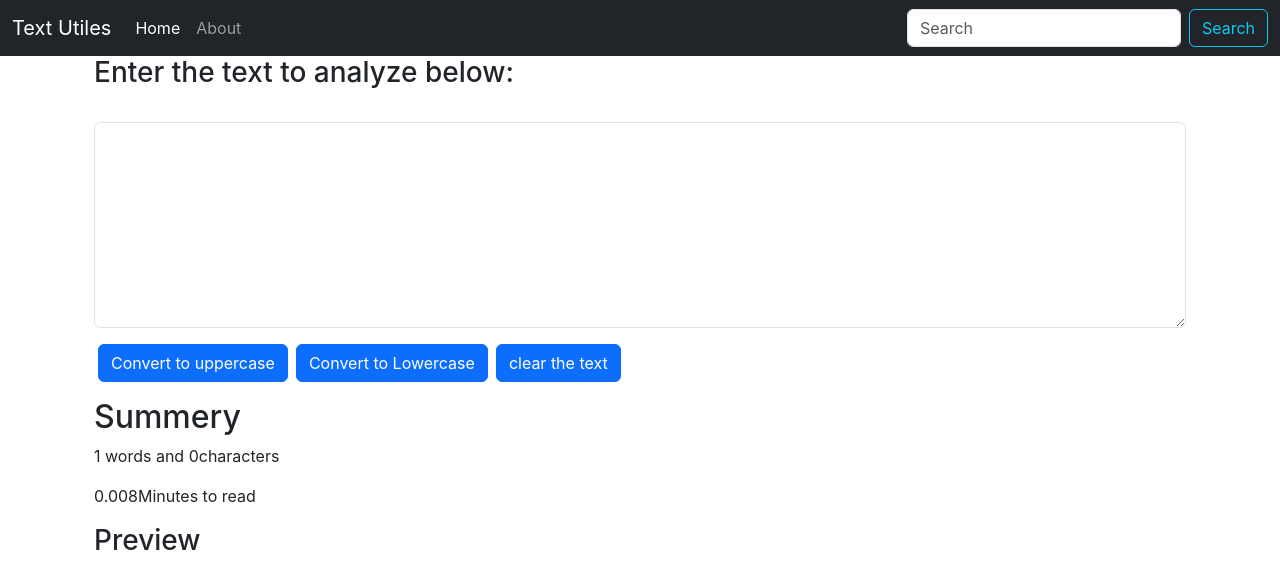
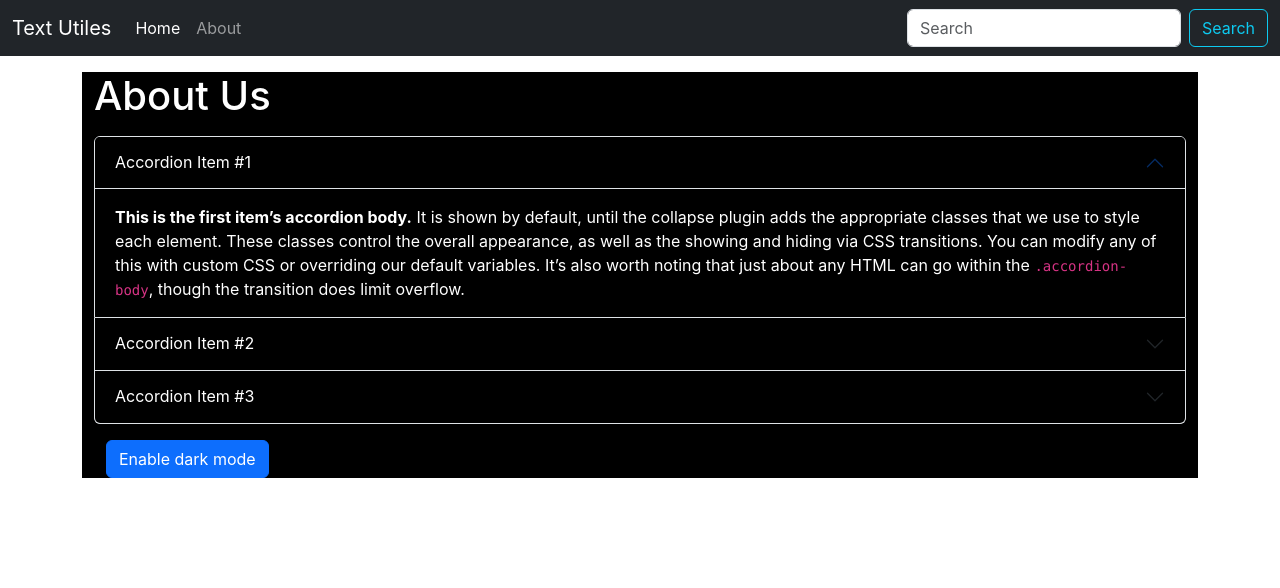
Before and after one commit to ponting12/ReactwithHarry, a React (Create React App) app: page / in a window 1280 px wide. Shown: the top 588 px of the page. Built offline with nearby package versions, Linux system fonts and the light colour scheme.

Commit message:
adding dark theme

```diff
--- a/src/App.js
+++ b/src/App.js
@@ -1,14 +1,16 @@
 import logo from "./logo.svg";
 import "./App.css";
 import Navbar from "./components/Navbar";
-import TextForm from "./components/TextForm";
+//import TextForm from "./components/TextForm";
+import About from "./components/About";
 
 function App() {
   return (
     <div>
       <Navbar/>
       <div className="container" >
-        <TextForm heading = "Enter the text to analyze below:"/>
+        {/* <TextForm heading = "Enter the text to analyze below:"/> */}
+        <About></About>
       </div>
 
     </div>
--- /dev/null
+++ b/src/components/About.js
@@ -0,0 +1,115 @@
+import React, {useState} from "react";
+
+export default function About() {
+
+
+    let myStyle={
+        color:'white',
+        backgroundColor:'black'
+    }
+  return (
+    <div className="container "style={myStyle}>
+        <h1 className="my-3" style={myStyle}>About Us</h1>
+      <div class="accordion" id="accordionExample"style={myStyle}>
+        <div class="accordion-item"style={myStyle}>
+          <h2 class="accordion-header">
+            <button
+              class="accordion-button"
+              style={myStyle}
+              type="button"
+              data-bs-toggle="collapse"
+              data-bs-target="#collapseOne"
+              aria-expanded="true"
+              aria-controls="collapseOne"
+            >
+              Accordion Item #1
+            </button>
+          </h2>
+          <div
+            id="collapseOne"
+            class="accordion-collapse collapse show"
+            data-bs-parent="#accordionExample"
+          >
+            <div class="accordion-body"style={myStyle}>
+              <strong>This is the first item’s accordion body.</strong> It is
+              shown by default, until the collapse plugin adds the appropriate
+              classes that we use to style each element. These classes control
+              the overall appearance, as well as the showing and hiding via CSS
+              transitions. You can modify any of this with custom CSS or
+              overriding our default variables. It’s also worth noting that just
+              about any HTML can go within the <code>.accordion-body</code>,
+              though the transition does limit overflow.
+            </div>
+          </div>
+        </div>
+        <div class="accordion-item">
+          <h2 class="accordion-header">
+            <button
+              class="accordion-button collapsed"
+              style={myStyle}
+              type="button"
+              data-bs-toggle="collapse"
+              data-bs-target="#collapseTwo"
+              aria-expanded="false"
+              aria-controls="collapseTwo"
+            >
+              Accordion Item #2
+            </button>
+          </h2>
+          <div
+            id="collapseTwo"
+            class="accordion-collapse collapse"
+            data-bs-parent="#accordionExample"
+          >
+            <div class="accordion-body"style={myStyle}>
+              <strong>This is the second item’s accordion body.</strong> It is
+              hidden by default, until the collapse plugin adds the appropriate
+              classes that we use to style each element. These classes control
+              the overall appearance, as well as the showing and hiding via CSS
+              transitions. You can modify any of this with custom CSS or
+              overriding our default variables. It’s also worth noting that just
+              about any HTML can go within the <code>.accordion-body</code>,
+              though the transition does limit overflow.
+            </div>
+          </div>
+        </div>
+        <div class="accordion-item">
+          <h2 class="accordion-header">
+            <button
+              class="accordion-button collapsed"
+              style={myStyle}
+              type="button"
+              data-bs-toggle="collapse"
+              data-bs-target="#collapseThree"
+              aria-expanded="false"
+              aria-controls="collapseThree"
+            >
+              Accordion Item #3
+            </button>
+          </h2>
+          <div
+            id="collapseThree"
+            class="accordion-collapse collapse"
+            style={myStyle}
+            data-bs-parent="#accordionExample"
+          >
+            <div class="accordion-body"style={myStyle}>
+              <strong>This is the third item’s accordion body.</strong> It is
+              hidden by default, until the collapse plugin adds the appropriate
+              classes that we use to style each element. These classes control
+              the overall appearance, as well as the showing and hiding via CSS
+              transitions. You can modify any of this with custom CSS or
+              overriding our default variables. It’s also worth noting that just
+              about any HTML can go within the <code>.accordion-body</code>,
+              though the transition does limit overflow.
+            </div>
+          </div>
+        </div>
+      </div>
+      <div className="container my-3">
+        <button type="button" class="btn btn-primary">Enable dark mode</button>
+      </div>
+
+    </div>
+  );
+}
```
